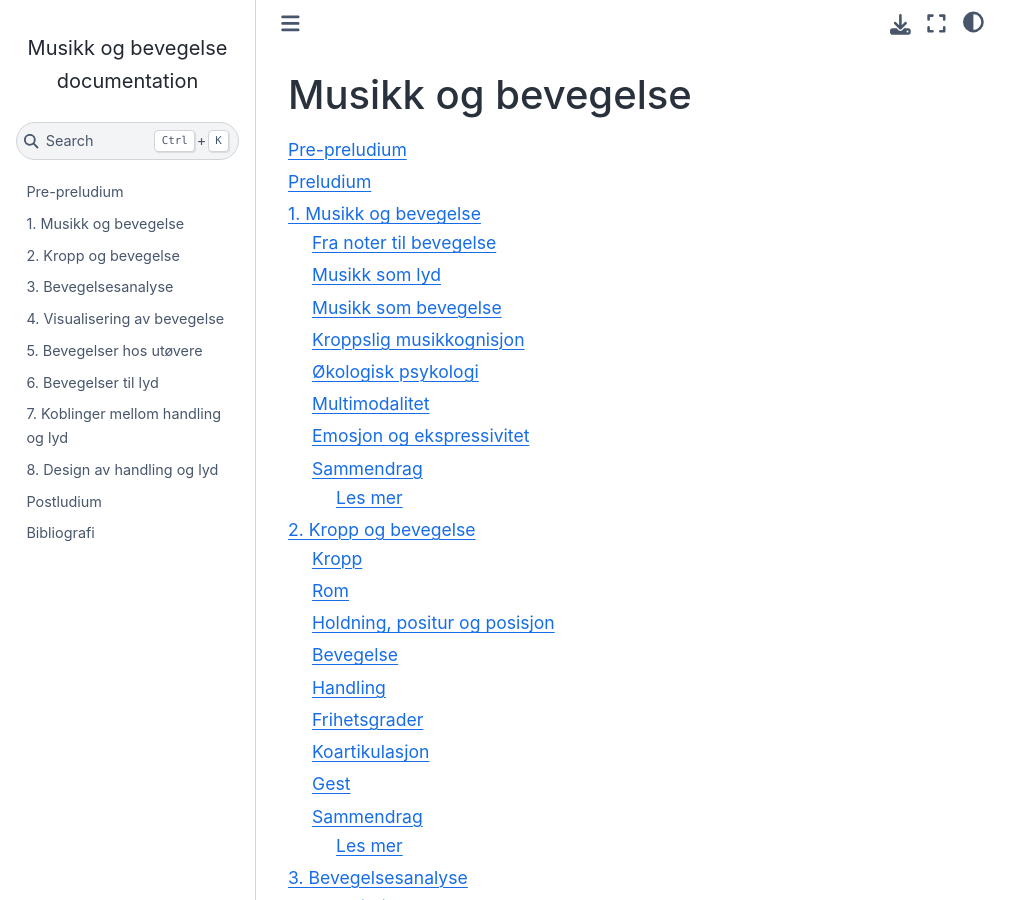
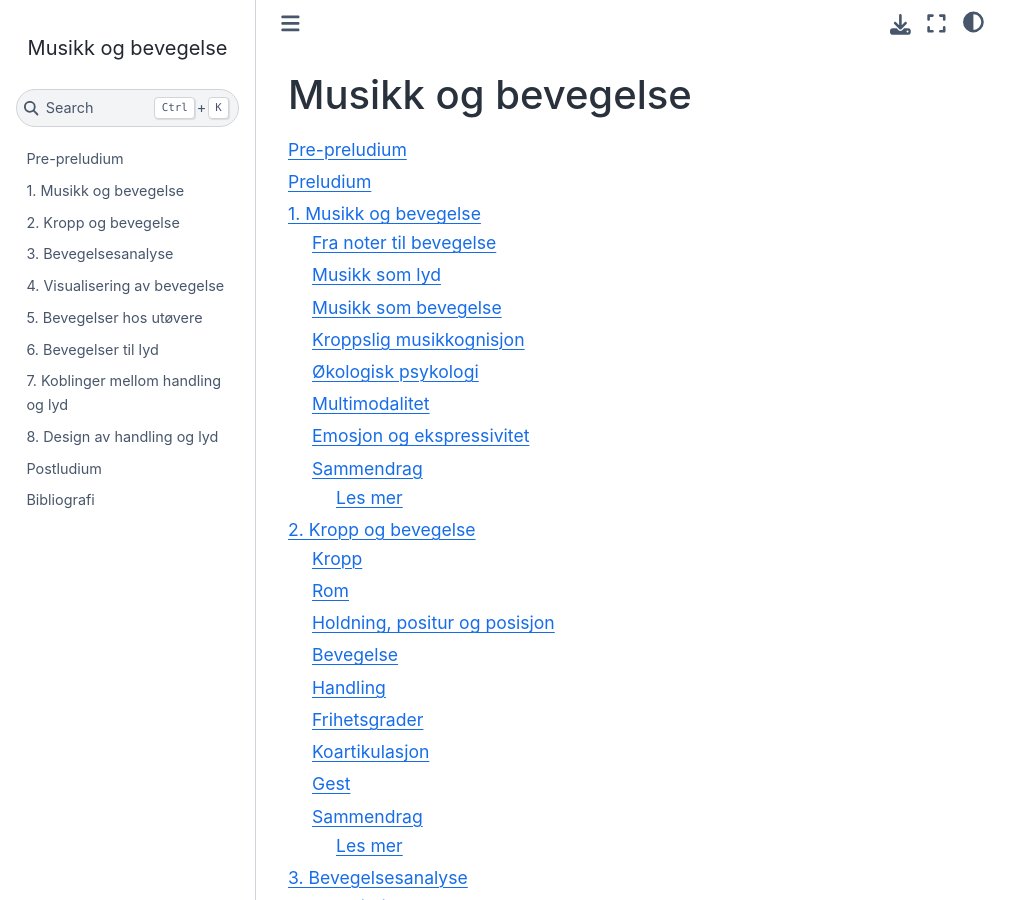
Before and after one commit to alexarje/musikkogbevegelse, a Sphinx documentation site: the page built from docs/source/index.md, in a window 1280 px wide and 900 px high. Shown: the whole window, without its empty margins (0-1031 px from the left). Built offline with Sphinx 7.4.7 and the Sphinx Book theme 1.1.4, drawn with Linux system fonts in a browser that asks for light colours.

Commit message:
fixing title

```diff
--- a/docs/source/conf.py
+++ b/docs/source/conf.py
@@ -6,6 +6,10 @@ sys.path.insert(0, os.path.abspath('.'))
 
 project = 'Musikk og bevegelse'
 author = 'Alexander Refsum Jensenius'
+
+# Set explicit HTML titles so theme doesn't append 'documentation'
+html_title = project
+html_short_title = project
 
 extensions = [
     'myst_parser',
```
